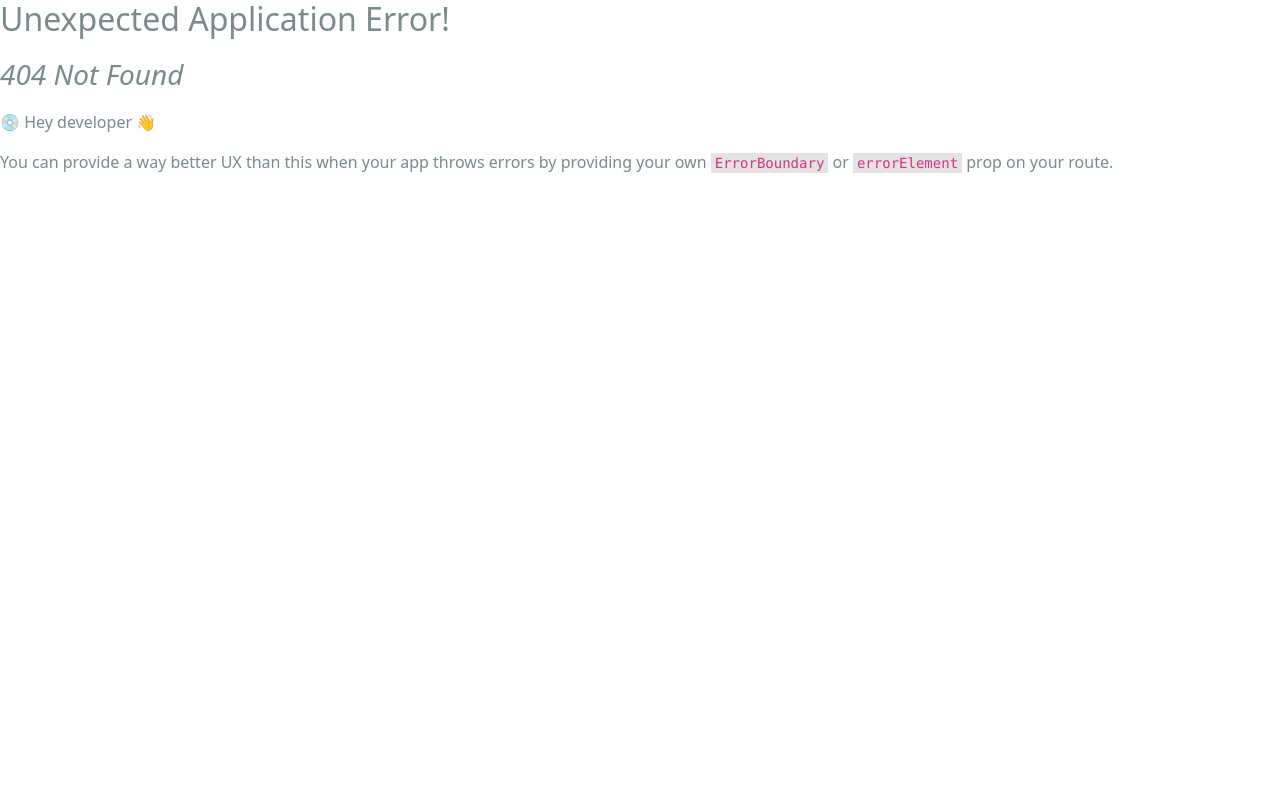
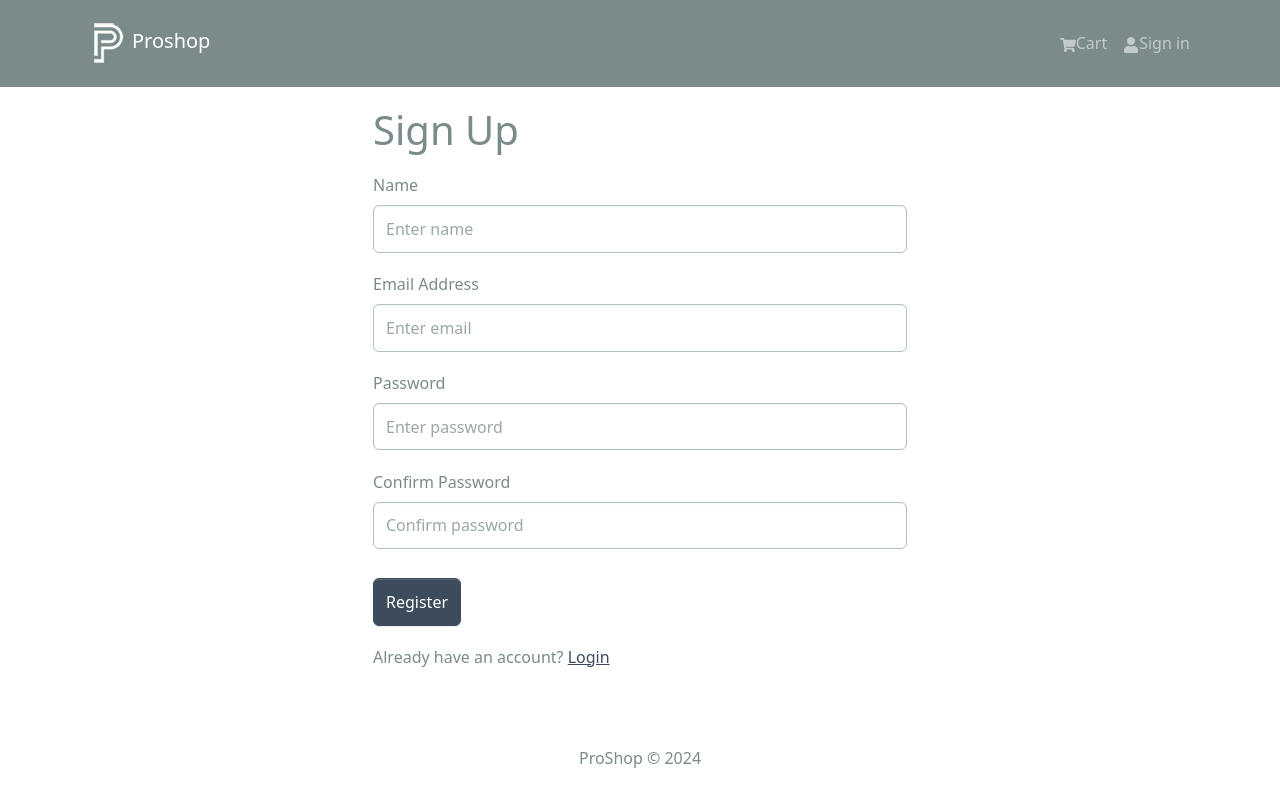
Before and after one commit to echoyol/proshop-fullstack, a React (Create React App) app in the folder frontend/: page /register in a window 1280 px wide. Before the commit this address had no page. Shown: the top 802 px of the page. Built offline with nearby package versions, Linux system fonts and the light colour scheme.

Commit message:
Frontend Authentication

```diff
--- a/frontend/package.json
+++ b/frontend/package.json
@@ -18,6 +18,7 @@
     "react-router-bootstrap": "^0.26.2",
     "react-router-dom": "^6.19.0",
     "react-scripts": "5.0.1",
+    "react-toastify": "^10.0.3",
     "rimraf": "^5.0.5",
     "web-vitals": "^2.1.4"
   },
--- a/frontend/src/App.js
+++ b/frontend/src/App.js
@@ -1,5 +1,7 @@
 import { Container } from 'react-bootstrap'
 import { Outlet } from 'react-router-dom'
+import { ToastContainer } from 'react-toastify'
+import 'react-toastify/dist/ReactToastify.css'
 import Header from './components/Header'
 import Footer from './components/Footer'
 
@@ -13,6 +15,7 @@
         </Container>
       </main>
       <Footer />
+      <ToastContainer />
     </>
   )
 }
--- /dev/null
+++ b/frontend/src/components/FormContainer.jsx
@@ -0,0 +1,18 @@
+import { Container, Row, Col } from 'react-bootstrap'
+
+function FormContainer({ children }) {
+  return (
+    <Container>
+      <Row className='justify-content-md-center'>
+        <Col
+          xs={12}
+          md={6}
+        >
+          {children}
+        </Col>
+      </Row>
+    </Container>
+  )
+}
+
+export default FormContainer
--- a/frontend/src/components/Header.jsx
+++ b/frontend/src/components/Header.jsx
@@ -1,12 +1,29 @@
-import { Navbar, Nav, Container, Badge } from 'react-bootstrap'
+import { Navbar, Nav, Container, Badge, NavDropdown } from 'react-bootstrap'
 import { FaShoppingCart, FaUser } from 'react-icons/fa'
 import { LinkContainer } from 'react-router-bootstrap'
-import { useSelector } from 'react-redux'
+import { useDispatch, useSelector } from 'react-redux'
+import { useNavigate } from 'react-router-dom'
 import logo from '../assets/logo.png'
-
+import { useLogoutMutation } from '../slices/usersApiSlice'
+import { logout } from '../slices/authSlice'
 function Header() {
   const { cartItems } = useSelector((state) => state.cart)
+  const { userInfo } = useSelector((state) => state.auth)
 
+  const dispatch = useDispatch()
+  const navigate = useNavigate()
+
+  const [logoutApiCall] = useLogoutMutation()
+
+  const logoutHandler = async () => {
+    try {
+      await logoutApiCall().unwrap()
+      dispatch(logout())
+      navigate('/login')
+    } catch (err) {
+      console.log(err)
+    }
+  }
   return (
     <header>
       <Navbar
@@ -43,12 +60,26 @@
                   )}
                 </Nav.Link>
               </LinkContainer>
+              {userInfo ? (
+                <NavDropdown
+                  title={userInfo.name}
+                  id='username'
+                >
+                  <LinkContainer to='/profile'>
+                    <NavDropdown.Item>Profile</NavDropdown.Item>
+                  </LinkContainer>
+                  <NavDropdown.Item onClick={logoutHandler}>
+                    Logout
+                  </NavDropdown.Item>
+                </NavDropdown>
+              ) : (
                 <LinkContainer to='/login'>
                   <Nav.Link href='/login'>
                     <FaUser />
                     Sign in
                   </Nav.Link>
                 </LinkContainer>
+              )}
             </Nav>
           </Navbar.Collapse>
         </Container>
--- a/frontend/src/index.js
+++ b/frontend/src/index.js
@@ -14,6 +14,8 @@
 import { Provider } from 'react-redux'
 import store from './store'
 import CartScreen from './screens/CartScreen'
+import LoginScreen from './screens/LoginScreen'
+import RegisterScreen from './screens/RegisterScreen'
 
 const router = createBrowserRouter(
   createRoutesFromElements(
@@ -34,6 +36,14 @@
         path='/cart'
         element={<CartScreen />}
       />
+      <Route
+        path='/login'
+        element={<LoginScreen />}
+      />
+      <Route
+        path='/register'
+        element={<RegisterScreen />}
+      />
     </Route>
   )
 )
--- /dev/null
+++ b/frontend/src/screens/LoginScreen.jsx
@@ -0,0 +1,97 @@
+import { useEffect, useState } from 'react'
+import { Link, useLocation, useNavigate } from 'react-router-dom'
+import { Form, Button, Row, Col } from 'react-bootstrap'
+import FormContainer from '../components/FormContainer'
+import { useDispatch, useSelector } from 'react-redux'
+import { useLoginMutation } from '../slices/usersApiSlice'
+import { setCredentials } from '../slices/authSlice'
+import { toast } from 'react-toastify'
+import Loader from '../components/Loader'
+
+function LoginScreen() {
+  const [email, setEmail] = useState('')
+  const [password, setPassword] = useState('')
+
+  const dispatch = useDispatch()
+  const navigate = useNavigate()
+
+  const [login, { isLoading }] = useLoginMutation()
+
+  const { userInfo } = useSelector((state) => state.auth)
+
+  const { search } = useLocation()
+  const sp = new URLSearchParams(search)
+  const redirect = sp.get('redirect') || '/'
+
+  useEffect(() => {
+    if (userInfo) {
+      navigate(redirect)
+    }
+  }, [userInfo, redirect, navigate])
+
+  const submitHandler = async (e) => {
+    e.preventDefault()
+    try {
+      const res = await login({ email, password }).unwrap()
+      dispatch(setCredentials({ ...res }))
+    } catch (err) {
+      toast.error(err?.data?.message || err.error)
+    }
+  }
+
+  return (
+    <FormContainer>
+      <h1>Sign In</h1>
+
+      <Form onSubmit={submitHandler}>
+        <Form.Group
+          controlId='email'
+          className='my-3'
+        >
+          <Form.Label>Email Address</Form.Label>
+          <Form.Control
+            type='email'
+            placeholder='Enter email'
+            value={email}
+            onChange={(e) => setEmail(e.target.value)}
+          ></Form.Control>
+        </Form.Group>
+
+        <Form.Group
+          controlId='password'
+          className='my-3'
+        >
+          <Form.Label>Password Address</Form.Label>
+          <Form.Control
+            type='password'
+            placeholder='Enter password'
+            value={password}
+            onChange={(e) => setPassword(e.target.value)}
+          ></Form.Control>
+        </Form.Group>
+
+        <Button
+          type='submit'
+          variant='primary'
+          className='mt-2'
+          disabled={isLoading}
+        >
+          Sign In
+        </Button>
+
+        {isLoading && <Loader />}
+      </Form>
+
+      <Row className='py-3'>
+        <Col>
+          New Customer?{' '}
+          <Link to={redirect ? `/register?redirect=${redirect}` : '/register'}>
+            Register
+          </Link>
+        </Col>
+      </Row>
+    </FormContainer>
+  )
+}
+
+export default LoginScreen
--- /dev/null
+++ b/frontend/src/screens/RegisterScreen.jsx
@@ -0,0 +1,130 @@
+import { useEffect, useState } from 'react'
+import { Link, useLocation, useNavigate } from 'react-router-dom'
+import { Form, Button, Row, Col } from 'react-bootstrap'
+import FormContainer from '../components/FormContainer'
+import { useDispatch, useSelector } from 'react-redux'
+import { useRegisterMutation } from '../slices/usersApiSlice'
+import { setCredentials } from '../slices/authSlice'
+import { toast } from 'react-toastify'
+import Loader from '../components/Loader'
+
+function RegisterScreen() {
+  const [name, setName] = useState('')
+  const [email, setEmail] = useState('')
+  const [password, setPassword] = useState('')
+  const [confirmPassword, setConfirmPassword] = useState('')
+
+  const dispatch = useDispatch()
+  const navigate = useNavigate()
+
+  const [register, { isLoading }] = useRegisterMutation()
+
+  const { userInfo } = useSelector((state) => state.auth)
+
+  const { search } = useLocation()
+  const sp = new URLSearchParams(search)
+  const redirect = sp.get('redirect') || '/'
+
+  useEffect(() => {
+    if (userInfo) {
+      navigate(redirect)
+    }
+  }, [userInfo, redirect, navigate])
+
+  const submitHandler = async (e) => {
+    e.preventDefault()
+
+    if (password !== confirmPassword) {
+      toast.error('Password do mot match')
+    } else {
+      try {
+        const res = await register({ name, email, password }).unwrap()
+        dispatch(setCredentials({ ...res }))
+      } catch (err) {
+        toast.error(err?.data?.message || err.error)
+      }
+    }
+  }
+
+  return (
+    <FormContainer>
+      <h1>Sign Up</h1>
+
+      <Form onSubmit={submitHandler}>
+        <Form.Group
+          controlId='name'
+          className='my-3'
+        >
+          <Form.Label>Name</Form.Label>
+          <Form.Control
+            type='text'
+            placeholder='Enter name'
+            value={name}
+            onChange={(e) => setName(e.target.value)}
+          ></Form.Control>
+        </Form.Group>
+
+        <Form.Group
+          controlId='email'
+          className='my-3'
+        >
+          <Form.Label>Email Address</Form.Label>
+          <Form.Control
+            type='email'
+            placeholder='Enter email'
+            value={email}
+            onChange={(e) => setEmail(e.target.value)}
+          ></Form.Control>
+        </Form.Group>
+
+        <Form.Group
+          controlId='password'
+          className='my-3'
+        >
+          <Form.Label>Password</Form.Label>
+          <Form.Control
+            type='password'
+            placeholder='Enter password'
+            value={password}
+            onChange={(e) => setPassword(e.target.value)}
+          ></Form.Control>
+        </Form.Group>
+
+        <Form.Group
+          controlId='confirmPassword'
+          className='my-3'
+        >
+          <Form.Label>Confirm Password</Form.Label>
+          <Form.Control
+            type='password'
+            placeholder='Confirm password'
+            value={confirmPassword}
+            onChange={(e) => setConfirmPassword(e.target.value)}
+          ></Form.Control>
+        </Form.Group>
+
+        <Button
+          type='submit'
+          variant='primary'
+          className='mt-2'
+          disabled={isLoading}
+        >
+          Register
+        </Button>
+
+        {isLoading && <Loader />}
+      </Form>
+
+      <Row className='py-3'>
+        <Col>
+          Already have an account?{' '}
+          <Link to={redirect ? `/login?redirect=${redirect}` : '/login'}>
+            Login
+          </Link>
+        </Col>
+      </Row>
+    </FormContainer>
+  )
+}
+
+export default RegisterScreen
--- /dev/null
+++ b/frontend/src/slices/authSlice.js
@@ -0,0 +1,25 @@
+import { createSlice } from '@reduxjs/toolkit'
+
+const initialState = {
+  userInfo: localStorage.getItem('userInfo')
+    ? JSON.parse(localStorage.getItem('userInfo'))
+    : null,
+}
+
+const authSlice = createSlice({
+  name: 'auth',
+  initialState,
+  reducers: {
+    setCredentials: (state, action) => {
+      state.userInfo = action.payload
+      localStorage.setItem('userInfo', JSON.stringify(action.payload))
+    },
+    logout: (state, action) => {
+      state.userInfo = null
+      localStorage.removeItem('userInfo')
+    },
+  },
+})
+
+export const { setCredentials, logout } = authSlice.actions
+export default authSlice.reducer
--- /dev/null
+++ b/frontend/src/slices/usersApiSlice.js
@@ -0,0 +1,30 @@
+import { USERS_URL } from '../constants'
+import { apiSlice } from './apiSlice'
+
+export const usersApiSlice = apiSlice.injectEndpoints({
+  endpoints: (builder) => ({
+    login: builder.mutation({
+      query: (data) => ({
+        url: `${USERS_URL}/login`,
+        method: 'POST',
+        body: data,
+      }),
+    }),
+    register: builder.mutation({
+      query: (data) => ({
+        url: `${USERS_URL}`,
+        method: 'POST',
+        body: data,
+      }),
+    }),
+    logout: builder.mutation({
+      query: () => ({
+        url: `${USERS_URL}/logout`,
+        method: 'POST',
+      }),
+    }),
+  }),
+})
+
+export const { useLoginMutation, useLogoutMutation, useRegisterMutation } =
+  usersApiSlice
--- a/frontend/src/store.js
+++ b/frontend/src/store.js
@@ -1,11 +1,13 @@
 import { configureStore } from '@reduxjs/toolkit'
 import { apiSlice } from './slices/apiSlice'
 import cartSliceReducer from './slices/cartSlice'
+import authSliceReducer from './slices/authSlice'
 
 const store = configureStore({
   reducer: {
     [apiSlice.reducerPath]: apiSlice.reducer,
     cart: cartSliceReducer,
+    auth: authSliceReducer,
   },
   middleware: (getDefaultMiddleware) =>
     getDefaultMiddleware().concat(apiSlice.middleware),
```
Also changed, not shown: 2 other files (tests, documents, lock files or other folders). Lines whose indentation alone changed are shown as unchanged.
